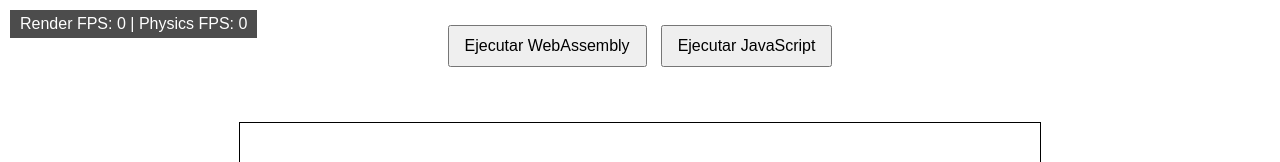
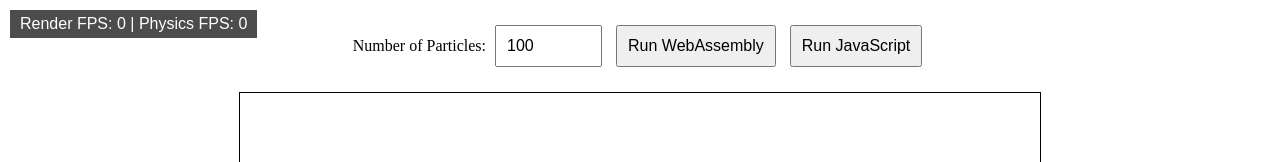
Before and after one commit to mariorht/wasm_particles, a plain HTML site: page index.html in a window 1280 px wide. Shown: the top 162 px of the page. Drawn offline with Linux system fonts and the light colour scheme; no server answers.

Commit message:
elegimos número de bolas a lanzar

```diff
--- a/index.html
+++ b/index.html
@@ -8,7 +8,7 @@
         canvas {
             border: 1px solid black;
             display: block;
-            margin: 50px auto;
+            margin: 20px auto;
         }
         #fpsCounter {
             position: absolute;
@@ -23,20 +23,23 @@
             text-align: center;
             margin-top: 20px;
         }
-        button {
-            padding: 10px 15px;
+        button, input {
+            padding: 10px;
+            font-size: 16px;
             margin: 5px;
-            font-size: 16px;
-            cursor: pointer;
         }
     </style>
 </head>
 <body>
     <div id="fpsCounter">Render FPS: 0 | Physics FPS: 0</div>
+
     <div id="controls">
-        <button onclick="startWASM()">Ejecutar WebAssembly</button>
-        <button onclick="startJS()">Ejecutar JavaScript</button>
+        <label for="particleCount">Number of Particles:</label>
+        <input type="number" id="particleCount" value="100" min="1" max="10000">
+        <button onclick="startWASM()">Run WebAssembly</button>
+        <button onclick="startJS()">Run JavaScript</button>
     </div>
+
     <canvas id="canvas" width="800" height="600"></canvas>
     <script src="particles.js"></script>
     <script src="particles_js.js"></script>
@@ -44,6 +47,7 @@
         const canvas = document.getElementById("canvas");
         const ctx = canvas.getContext("2d");
         const fpsCounter = document.getElementById("fpsCounter");
+        const particleInput = document.getElementById("particleCount");
 
         let renderFrameCount = 0;
         let physicsFrameCount = 0;
@@ -55,10 +59,13 @@
         let isJS = false;
         let physicsLoopID = null;
         let renderLoopID = null;
+        let updateParticles, getParticlePositions, initParticles;
+        let particleCount = parseInt(particleInput.value);
+        let lastPhysicsTime = performance.now();
 
-        let updateParticles, getParticlePositions, initParticles;
-        let particleCount = 1000;
-        let lastPhysicsTime = performance.now();
+        particleInput.addEventListener("change", () => {
+            particleCount = parseInt(particleInput.value);
+        });
 
         Module.onRuntimeInitialized = function () {
             initParticles = Module.cwrap('initParticles', null, ['number']);
@@ -71,7 +78,7 @@
             isWASM = true;
             initParticles(particleCount);
             physicsLoopWASM();
-            renderLoop();
+            requestAnimationFrame(renderLoop);
         }
 
         function startJS() {
@@ -79,7 +86,7 @@
             isJS = true;
             initParticlesJS(particleCount);
             physicsLoopJS();
-            renderLoop();
+            requestAnimationFrame(renderLoop);
         }
 
         function stopSimulation() {
```
